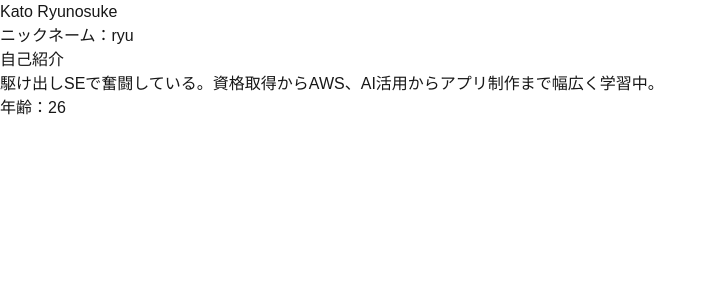
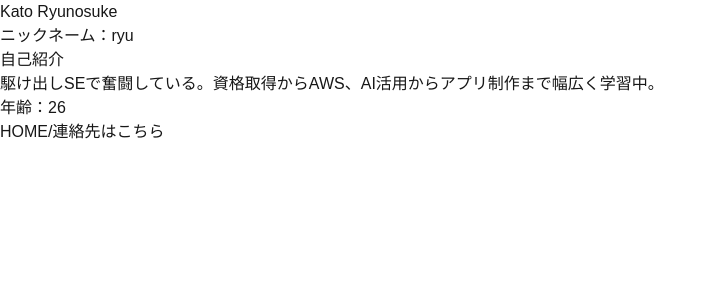
Before and after one commit to ryunosuke-kato/my-first-app, a Next.js app: page /about in a window 1280 px wide. Shown: the top 300 px of the page, without its empty margins (0-716 px from the left). Built offline with nearby package versions, Linux system fonts and the light colour scheme.

Commit message:
リンクを追加

```diff
--- a/app/about/page.tsx
+++ b/app/about/page.tsx
@@ -1,3 +1,5 @@
+import Link from "next/link";
+
 export default function About() {
   return (
     <main>
@@ -9,6 +11,9 @@ export default function About() {
         駆け出しSEで奮闘している。資格取得からAWS、AI活用からアプリ制作まで幅広く学習中。
       </p>
       <p>年齢：26</p>
+
+      <Link href="/">HOME/</Link>
+      <Link href="/contact">連絡先はこちら</Link>
     </main>
   );
 }
--- a/app/contact/page.tsx
+++ b/app/contact/page.tsx
@@ -1,3 +1,5 @@
+import Link from "next/link";
+
 export default function Contact() {
   return (
     <main>
@@ -11,6 +13,9 @@ export default function Contact() {
       <p>電話番号：090-0000-0000</p>
       <p>X（Twitter）：@ryu</p>
       <p>GitHub：github.com/</p>
+
+      <Link href="/about">私について/</Link>
+      <Link href="/">HOME</Link>
     </main>
   );
 }
```
